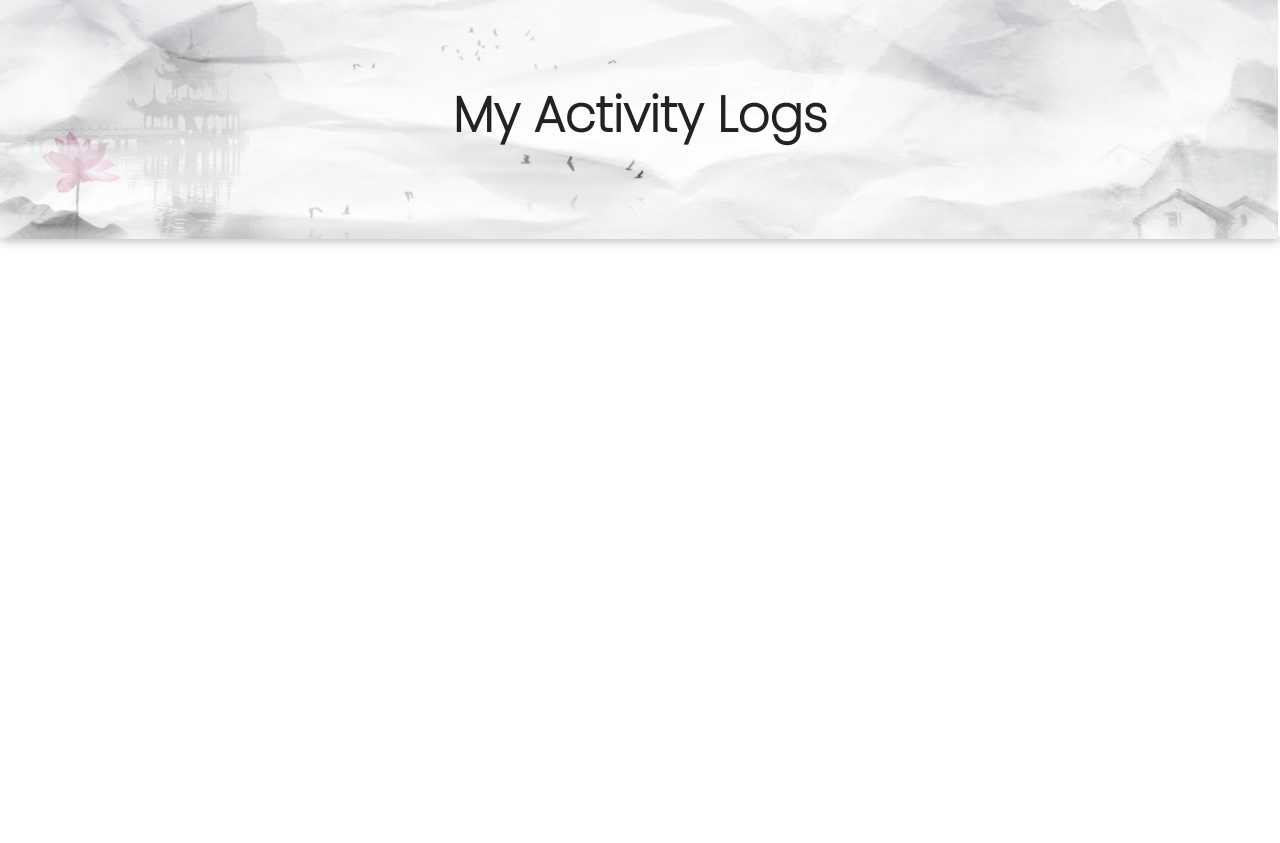
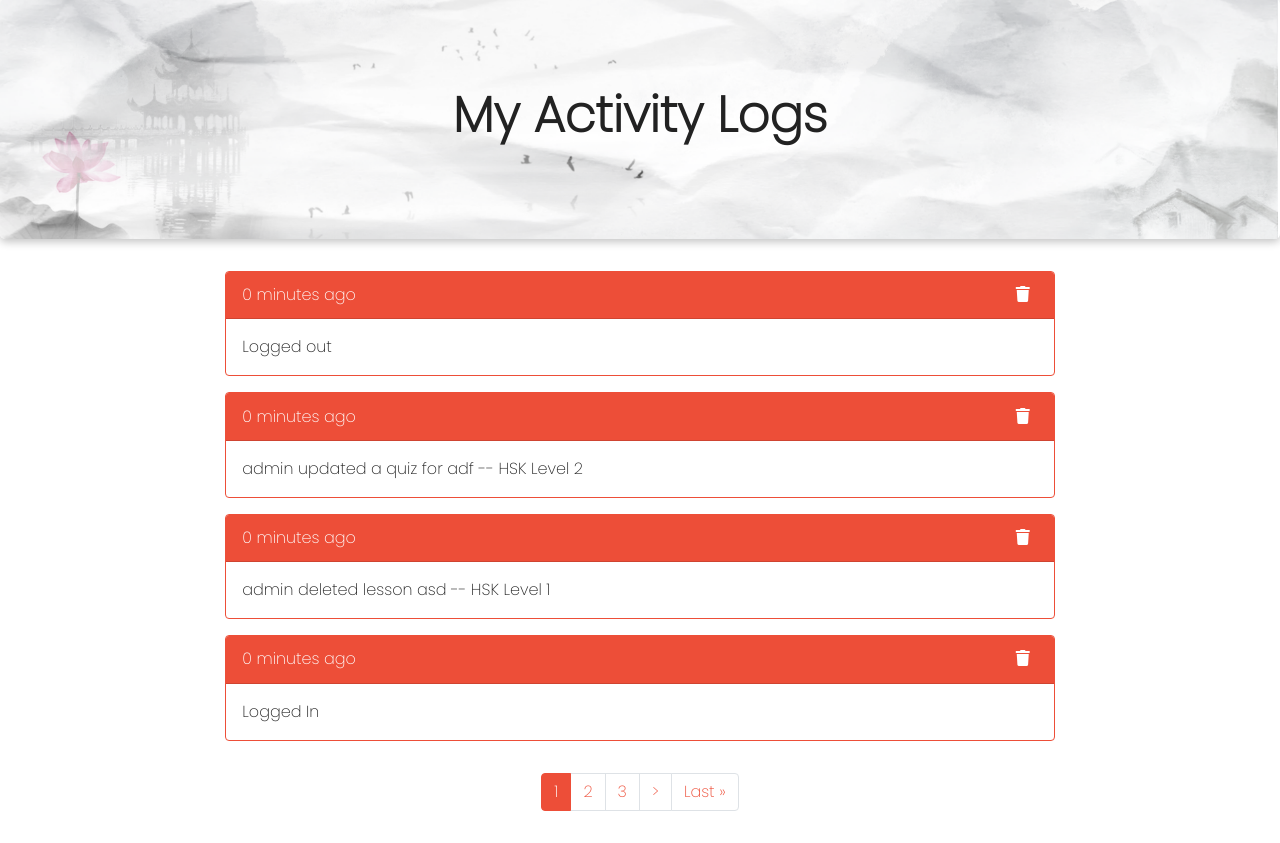
Before and after one commit to eroldramos/elearningmandarin, a Django app: page /my-activitylogs/ in a window 1280 px wide. Shown: the part 60-903 px from the top of the page. Before the commit the page ends 305 px from the top, so only its background shows below. Run offline with Django 4.2, Linux system fonts and the light colour scheme; a user stored in the database is signed in; data comes from the database, SQL or seed files in the repository; both versions use the stored data as it was after the commit; some libraries are stand-ins or nearby versions.

Commit message:
added my activity logs and achievement, finished

```diff
--- a/base/urls.py
+++ b/base/urls.py
@@ -28,8 +28,8 @@ urlpatterns = [
     path('superuser/edit-lesson/<str:pk>/', views.AdminEditLesson, name = 'superuser-edit-lesson'),
     path('superuser/delete-lesson/<str:pk>/', views.AdminDeleteLesson, name = 'superuser-delete-lesson'),
     path('superuser/delete-quiz/<str:pk>/', views.AdminDeleteQuiz, name = 'superuser-delete-quiz'),
-    path('superuser/delete-activity/<str:pk>/', views.AdminDeleteActivityLog, name = 'superuser-delete-activitylog'),
-    path('superuser/delete-achievement/<str:pk>/', views.AdminDeleteAchievement, name = 'superuser-delete-achievement'),
+    path('delete-activity/<str:pk>/', views.UserDeleteActivityLog, name = 'delete-activitylog'),
+    path('delete-achievement/<str:pk>/', views.UserDeleteAchievement, name = 'delete-achievement'),
     path('delete-account/', views.DeletePersonalAccount, name = 'delete-account'),
     path('mocktest/', views.MockTestPage, name = 'mocktest'),
     path('superuser/add-mocktest/', views.AdminAddMockTest, name = 'superuser-add-mocktest'),
--- a/base/views.py
+++ b/base/views.py
@@ -780,7 +780,7 @@ def LessonsDetails(request, pk):
     if request.method == 'POST' and request.POST.get('score'):
         ActivityLog.objects.create(
                     user = request.user,
-                    action = f"{request.user.username} took a quiz for {lesson}",
+                    action = f"took a quiz for {lesson}",
             )
         result = Result.objects.create(
             quiz = quiz,
@@ -794,12 +794,10 @@ def LessonsDetails(request, pk):
     return render(request, 'lesson_details.html',context)
 
 @login_required(login_url='anonymous')
-def AdminDeleteActivityLog(request, pk):
+def UserDeleteActivityLog(request, pk):
 
     activity_log = ActivityLog.objects.get(id=pk)
-    if request.user.is_authenticated and not request.user.is_staff:
-        messages.warning(request, "Access denied, 403 forbidden page!")
-        return redirect('lessons')
+
     if request.method == 'POST':
         messages.info(request, f"Activity of {activity_log.user.username} is deleted")
         ActivityLog.objects.create(
@@ -814,12 +812,9 @@ def AdminDeleteActivityLog(request, pk):
     return render(request, 'delete.html', context)
 
 @login_required(login_url='anonymous')
-def AdminDeleteAchievement(request, pk):
+def UserDeleteAchievement(request, pk):
 
     result = Result.objects.get(id=pk)
-    if request.user.is_authenticated and not request.user.is_staff:
-        messages.warning(request, "Access denied, 403 forbidden page!")
-        return redirect('lessons')
     if request.method == 'POST':
         messages.info(request, f"Achievement of {result.user.username} is deleted")
         ActivityLog.objects.create(
@@ -980,16 +975,24 @@ def AdminDeleteMockTest(request, pk):
 
 @login_required(login_url='anonymous')
 def MyActivityLogs(request):
-
+    user = User.objects.get(id=request.user.id)
+    activities = user.activitylog_set.all()
+    p = Paginator(activities, 4)
+    page = request.GET.get('page')
+    activities = p.get_page(page)
     context = {
-
+        'activities' : activities,
     }
     return render(request, 'my_activitylogs.html', context)
 
 @login_required(login_url='anonymous')
 def MyAchievements(request):
-
+    user = User.objects.get(id=request.user.id)
+    result = user.result_set.all()
+    p = Paginator(result, 4)
+    page = request.GET.get('page')
+    result = p.get_page(page)
     context = {
-
+            'results' : result,
     }
     return render(request, 'my_achievements.html', context)
--- a/templates/my_activitylogs.html
+++ b/templates/my_activitylogs.html
@@ -12,10 +12,58 @@
         <h1 class="text-center" id="head_Text">My Activity Logs</h1>
       </div>
     <div class="row justify-content-center">
-        <div class="col col-lg-12">
+        <div class="col col-lg-8">
+            {% for log in activities %}
+
+            <div class="card border-primary mb-3">
+                <div class="card-header card_head_def" id="card_subhead">
+                  {{log.time_stamp|timesince}} ago
+
+                  <div style="float: right">
+                    <a href="{% url 'delete-activitylog' log.id %}"
+                      ><i class="fas fa-trash mx-2 sub_headIcon"></i
+                    ></a>
+                  </div>
+
+                </div>
+                <div class="card-body">
+                 {{ log.action }}
+
+                </div>
+              </div>
+            {% endfor %}
 
         </div>
     </div>
+
+
+
+    <div class="row justify-content-center">
+        <div class="col col-lg-6">
+            <ul class="pagination justify-content-center">
+              <div class="pagination px-3 py-3">
+                {% if activities.has_previous %}
+                <li class="page-item"><a class="page-link" href="?page=1">&laquo First</a></li>
+                <li class="page-item"><a class="page-link" href="?page={{ activities.previous_page_number }}">&#60;</a></li>
+                {% endif %}
+
+
+                {% for i in activities.paginator.page_range %}
+                {% if activities.number == i %}
+                <li class="page-item active"><a class="page-link" href="?page={{i}}">{{i}}</a></li>
+                {% elif i > activities.number|add:'-3' and i < activities.number|add:'3' %}
+                <li class="page-item"><a class="page-link" href="?page={{i}}">{{i}}</a></li>
+                {% endif %}
+                {% endfor %}
+
+                {% if activities.has_next %}
+                <li class="page-item"><a class="page-link" href="?page={{activities.next_page_number}}">&#62;</a></li>
+                <li class="page-item"><a class="page-link" href="?page={{ activities.paginator.num_pages  }}">Last &raquo</a></li>
+                {% endif %}
+            </ul>
+        </div>
+      </div>
+
 </div>
 
 
```
Also changed, not shown: templates/my_achievements.html (+49 -1 lines), db.sqlite3.
